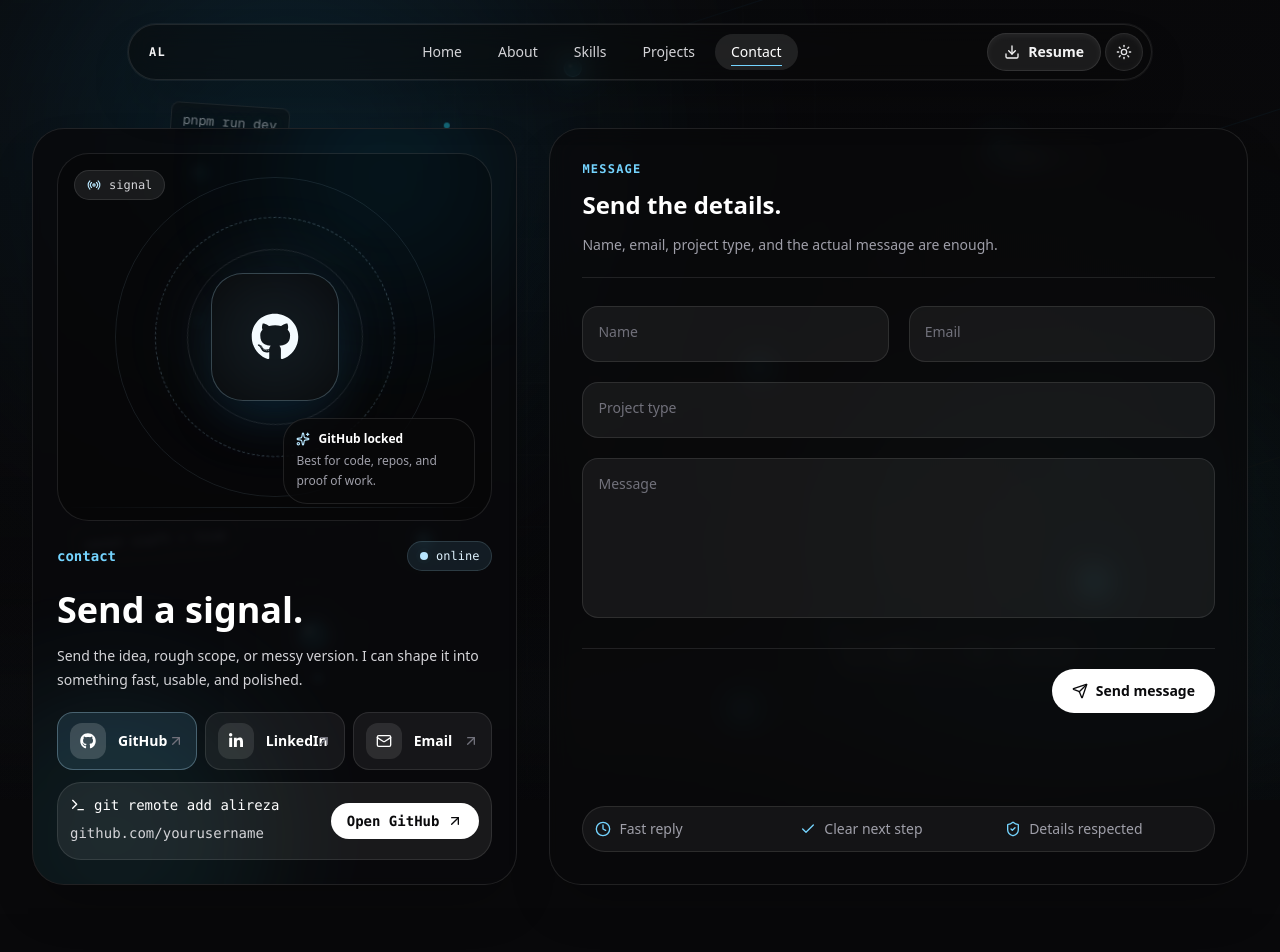
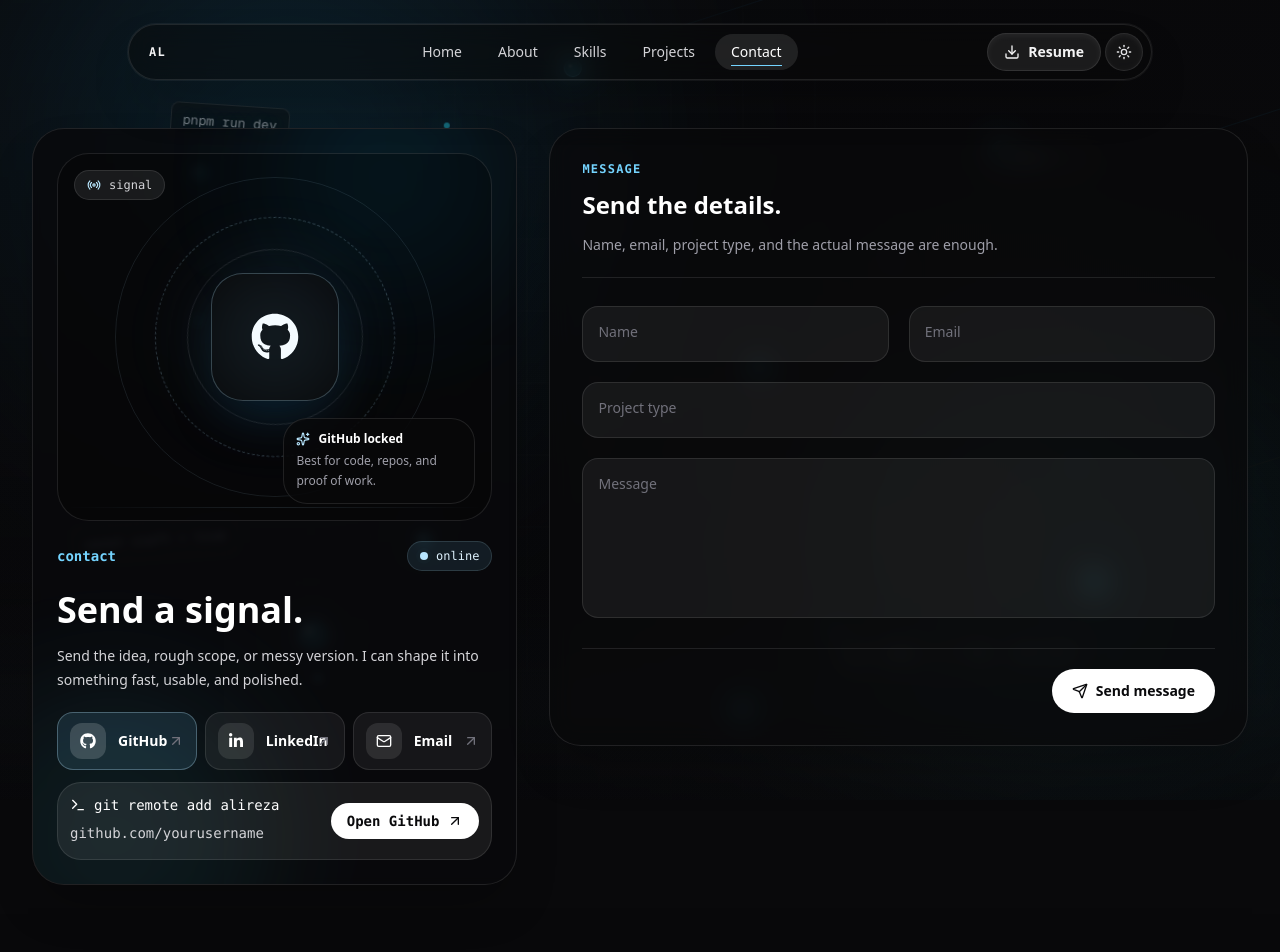
Before and after one commit to alireza-hq/portfolio, a Next.js app: page /contact in a window 1280 px wide. Shown: the top 952 px of the page. Built offline with nearby package versions, Linux system fonts and the light colour scheme.

Commit message:
fix: restore contact form height

```diff
--- a/src/features/contact/components/ContactForm.tsx
+++ b/src/features/contact/components/ContactForm.tsx
@@ -1,6 +1,6 @@
 'use client'
 
-import { Check, Clock, Send, ShieldCheck } from 'lucide-react'
+import { Send } from 'lucide-react'
 
 import { cn } from '@/lib/utils/cn'
 import { useContact } from '../hooks/useContact'
@@ -27,7 +27,7 @@ export const ContactForm = () => {
 
   return (
     <form
-      className='flex h-full flex-col rounded-4xl border border-zinc-900/10 bg-white/76 p-6 shadow-2xl shadow-zinc-900/8 backdrop-blur-md sm:p-8 dark:border-white/10 dark:bg-zinc-950/70 dark:shadow-black/25'
+      className='rounded-4xl border border-zinc-900/10 bg-white/76 p-6 shadow-2xl shadow-zinc-900/8 backdrop-blur-md sm:p-8 dark:border-white/10 dark:bg-zinc-950/70 dark:shadow-black/25'
       onSubmit={handleSubmit(onSubmit)}
       noValidate
     >
@@ -138,23 +138,6 @@ export const ContactForm = () => {
           {isSubmitting ? 'Sending...' : 'Send message'}
         </button>
       </div>
-
-      <div className='mt-auto pt-6'>
-        <div className='grid gap-2 rounded-3xl border border-zinc-900/10 bg-zinc-50/80 p-3 text-sm text-zinc-600 sm:grid-cols-3 dark:border-white/10 dark:bg-white/5 dark:text-zinc-400'>
-          <span className='flex items-center gap-2'>
-            <Clock className='h-4 w-4 text-sky-600 dark:text-sky-300' />
-            Fast reply
-          </span>
-          <span className='flex items-center gap-2'>
-            <Check className='h-4 w-4 text-sky-600 dark:text-sky-300' />
-            Clear next step
-          </span>
-          <span className='flex items-center gap-2'>
-            <ShieldCheck className='h-4 w-4 text-sky-600 dark:text-sky-300' />
-            Details respected
-          </span>
-        </div>
-      </div>
     </form>
   )
 }
--- a/src/features/contact/components/ContactPage.tsx
+++ b/src/features/contact/components/ContactPage.tsx
@@ -4,7 +4,7 @@ import { ContactForm } from './ContactForm'
 export function ContactPage() {
   return (
     <main className='relative z-10 min-h-screen px-4 pt-32 pb-20 sm:px-6 lg:px-8'>
-      <section className='mx-auto grid w-full max-w-7xl items-start gap-8 lg:grid-cols-[0.82fr_1.18fr] lg:items-stretch'>
+      <section className='mx-auto grid w-full max-w-7xl items-start gap-8 lg:grid-cols-[0.82fr_1.18fr]'>
         <ContactSignalPanel />
         <ContactForm />
       </section>
```
